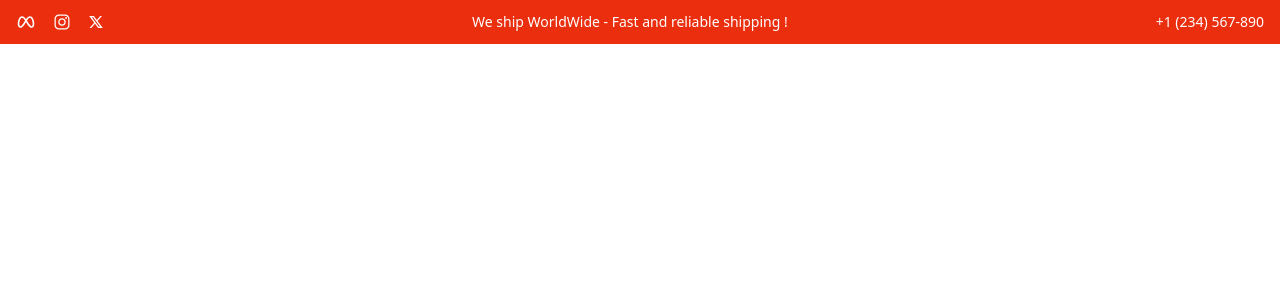
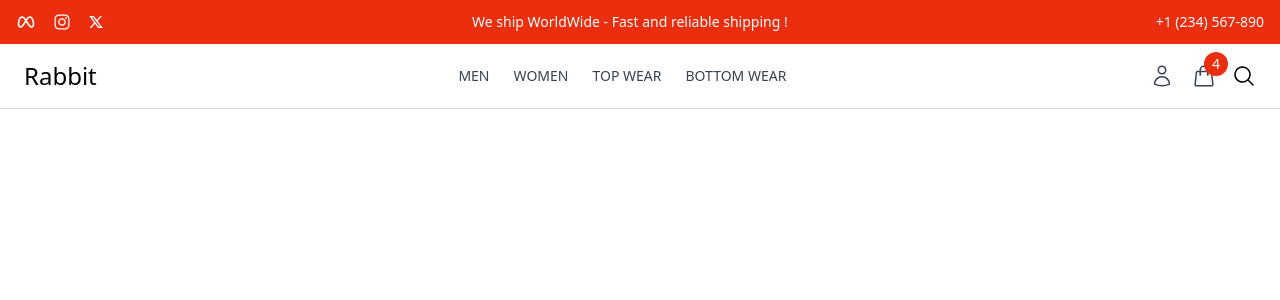
Before and after one commit to Haman-to-thapa/E-commerce-website, a React (Vite) app in the folder frontend/: page / in a window 1280 px wide. Shown: the top 300 px of the page. Built offline with nearby package versions, Linux system fonts and the light colour scheme.

Commit message:
all push

```diff
--- a/frontend/src/components/Common/Header.jsx
+++ b/frontend/src/components/Common/Header.jsx
@@ -1,17 +1,20 @@
 import React from 'react'
 import Topbar from '../Layout/Topbar'
+import Navbar from './Navbar'
 
 const Header = () => {
   return (
-    <div>
+    <header className='border-b border-gray-300'>
       {/* Topbar */}
 
       <Topbar />
 
       {/*  navbar */}
+
+      <Navbar />
       {/* Cart Drawer */}
 
-    </div>
+    </header>
   )
 }
 
--- /dev/null
+++ b/frontend/src/components/Common/SearchBar.jsx
@@ -0,0 +1,64 @@
+import React, { useState } from 'react'
+import { HiMagnifyingGlass, HiMiniXMark } from 'react-icons/hi2'
+
+const SearchBar = () => {
+
+  const [searchItem, setSearchItem] = useState('')
+  const [isOpen, setIsOpen] = useState(false)
+
+  const handleSearchToggle = () => {
+    setIsOpen(!isOpen)
+  }
+
+
+  const handleSearch = (e) => {
+    e.preventDefault()
+    console.log("Search Term", searchItem)
+    setIsOpen(false)
+  }
+
+  return (
+    <div className={`flex items-center justify-center w-full transition-all duration-300 ${isOpen ? "absolute top-0 left-0 w-full bg-white h-24 z-50" : 'w-auto'} `}>
+      {
+        isOpen ? (
+          <form onSubmit={handleSearch} className="relative flex items-center justify-center w-full">
+            <div className='relative w-1/2'>
+              <input
+                placeholder='Search'
+                value={searchItem}
+                onChange={(e) => setSearchItem(e.target.value)}
+                className='bg-gray-400 px-4 py-2 pl-2 pr-12
+                rounded-lg focus:outline-none w-full placeholder:text-gray-700'
+              />
+              {/* searchIcon */}
+              <button type='submit' className='absolute right-2 top-1/2 transform -translate-y-1/2 text-gray-600 hover:text-gray-800'>
+                <HiMagnifyingGlass className='h-6 w-6' />
+              </button>
+
+            </div>
+
+
+            {/* close button` */}
+            <button type="button"
+              className='absolute right-4 top-1/2 transform -translate-y-1/2 text-gray-600 hover:text-gray-800'
+              onClick={handleSearchToggle}
+            >
+              <HiMiniXMark className='w-6 h-6 text-rabbit-red'
+              />
+            </button>
+          </form>
+        ) :
+
+          (
+            <button onClick={handleSearchToggle}>
+              <HiMagnifyingGlass className='h-6 w-6' />
+            </button>
+          )
+      }
+
+
+    </div>
+  )
+}
+
+export default SearchBar
```
